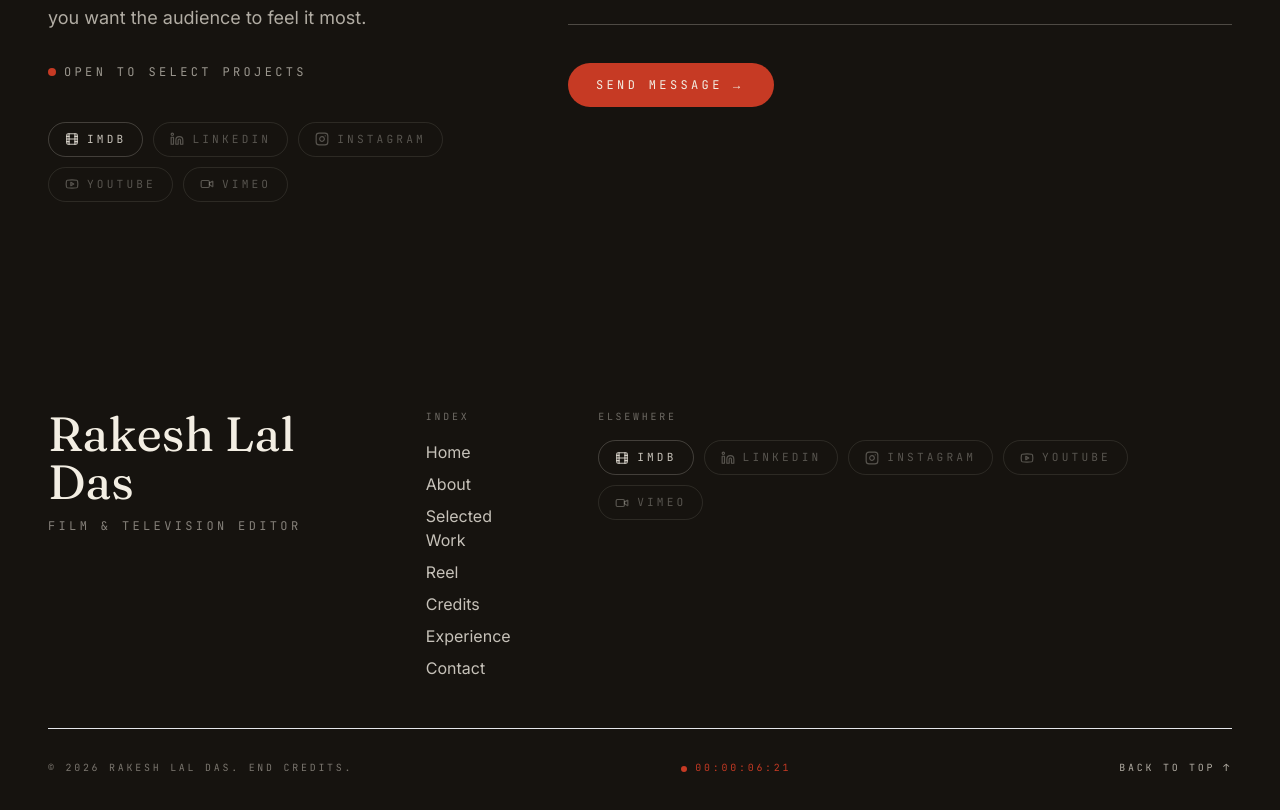
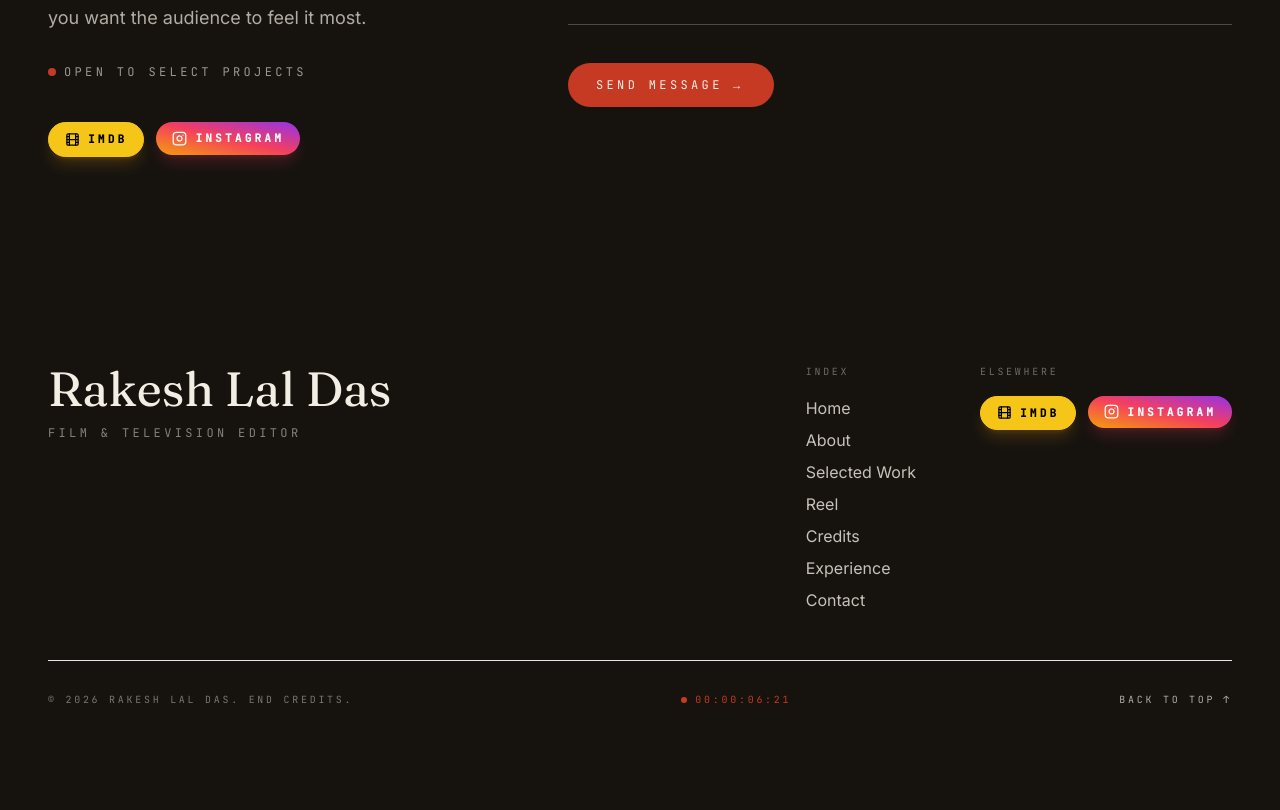
Before and after one commit to akashveritos-dot/collegeage.portfolio, a Next.js app: page / in a window 1280 px wide. Shown: the part 9941-10751 px from the top of the page. After the commit the page ends 10688 px from the top, so only its background shows below. Built offline with nearby package versions, Linux system fonts and the light colour scheme.

Commit message:
Update social links: Instagram gradient badge and IMDb only

```diff
--- a/components/ui/Socials.tsx
+++ b/components/ui/Socials.tsx
@@ -1,29 +1,19 @@
 "use client";
 
-import { Film, Linkedin, Instagram, Youtube, Video, Mail, Link2 } from "lucide-react";
+import { Film, Instagram, Mail, Link2 } from "lucide-react";
 import { socials, profile } from "@/data/site";
 
 const iconMap: Record<string, React.ElementType> = {
   film: Film,
-  linkedin: Linkedin,
   instagram: Instagram,
-  youtube: Youtube,
-  vimeo: Video,
   mail: Mail,
 };
 
-/**
- * Social links. Entries with a real href render as external links; entries
- * still awaiting a verified URL render as non-interactive, clearly-labelled
- * placeholders (never a fake link). Email is appended when provided.
- */
 export default function Socials({ tone = "light" }: { tone?: "light" | "dark" }) {
   const base =
     tone === "dark"
       ? "border-ivory/20 text-ivory/80 hover:border-reel hover:text-ivory"
       : "border-graphite/20 text-graphite/80 hover:border-reel hover:text-graphite";
-  const muted =
-    tone === "dark" ? "border-ivory/10 text-ivory/30" : "border-graphite/10 text-graphite/30";
 
   const items = [
     ...socials,
@@ -33,33 +23,56 @@ export default function Socials({ tone = "light" }: { tone?: "light" | "dark" })
   ];
 
   return (
-    <ul className="flex flex-wrap gap-2.5">
+    <ul className="flex flex-wrap gap-3">
       {items.map((s) => {
         const Icon = iconMap[s.icon] ?? Link2;
-        if (!s.href) {
+        const isInstagram = s.icon === "instagram";
+        const isIMDb = s.icon === "film";
+
+        if (!s.href) return null;
+
+        if (isInstagram) {
           return (
             <li key={s.label}>
-              <span
-                className={`inline-flex cursor-default items-center gap-2 rounded-full border px-4 py-2 font-mono text-[0.7rem] uppercase tracking-label ${muted}`}
-                title={`${s.label} — link coming soon`}
+              <a
+                href={s.href}
+                target="_blank"
+                rel="noopener noreferrer"
+                aria-label={s.label}
+                className="inline-flex items-center gap-2 rounded-full bg-gradient-to-tr from-amber-500 via-rose-500 to-purple-600 px-4 py-2 font-mono text-[0.7rem] uppercase tracking-label font-bold text-white shadow-lg shadow-rose-500/20 transition-all duration-300 hover:scale-105 hover:shadow-rose-500/40"
               >
-                <Icon size={14} aria-hidden />
+                <Icon size={15} aria-hidden />
                 {s.label}
-                <span className="sr-only"> (link coming soon)</span>
-              </span>
+              </a>
             </li>
           );
         }
-        const external = s.href.startsWith("http");
+
+        if (isIMDb) {
+          return (
+            <li key={s.label}>
+              <a
+                href={s.href}
+                target="_blank"
+                rel="noopener noreferrer"
+                aria-label={s.label}
+                className="inline-flex items-center gap-2 rounded-full border border-[#f5c518] bg-[#f5c518] px-4 py-2 font-mono text-[0.7rem] uppercase tracking-label font-bold text-black shadow-lg shadow-amber-500/20 transition-all duration-300 hover:scale-105 hover:bg-[#e2bd02]"
+              >
+                <Icon size={15} aria-hidden />
+                {s.label}
+              </a>
+            </li>
+          );
+        }
+
         return (
           <li key={s.label}>
             <a
               href={s.href}
-              {...(external
-                ? { target: "_blank", rel: "noopener noreferrer" }
-                : {})}
+              target="_blank"
+              rel="noopener noreferrer"
               aria-label={s.label}
-              className={`inline-flex items-center gap-2 rounded-full border px-4 py-2 font-mono text-[0.7rem] uppercase tracking-label transition-colors ${base}`}
+              className={`inline-flex items-center gap-2 rounded-full border px-4 py-2 font-mono text-[0.7rem] uppercase tracking-label transition-all duration-300 hover:scale-105 ${base}`}
             >
               <Icon size={14} aria-hidden />
               {s.label}
--- a/data/site.ts
+++ b/data/site.ts
@@ -365,11 +365,8 @@ export const capabilities: Capability[] = [
 ];
 
 export const socials: SocialLink[] = [
-  { label: "IMDb", href: "https://www.imdb.com/name/nm12607916/", icon: "film" }, // verified IMDb URL
-  { label: "LinkedIn", href: null, icon: "linkedin" }, // TODO
-  { label: "Instagram", href: null, icon: "instagram" }, // TODO
-  { label: "YouTube", href: null, icon: "youtube" }, // TODO
-  { label: "Vimeo", href: null, icon: "vimeo" }, // TODO
+  { label: "IMDb", href: "https://www.imdb.com/name/nm12607916/", icon: "film" },
+  { label: "Instagram", href: "https://www.instagram.com/", icon: "instagram" },
 ];
 
 export const site = {
```
